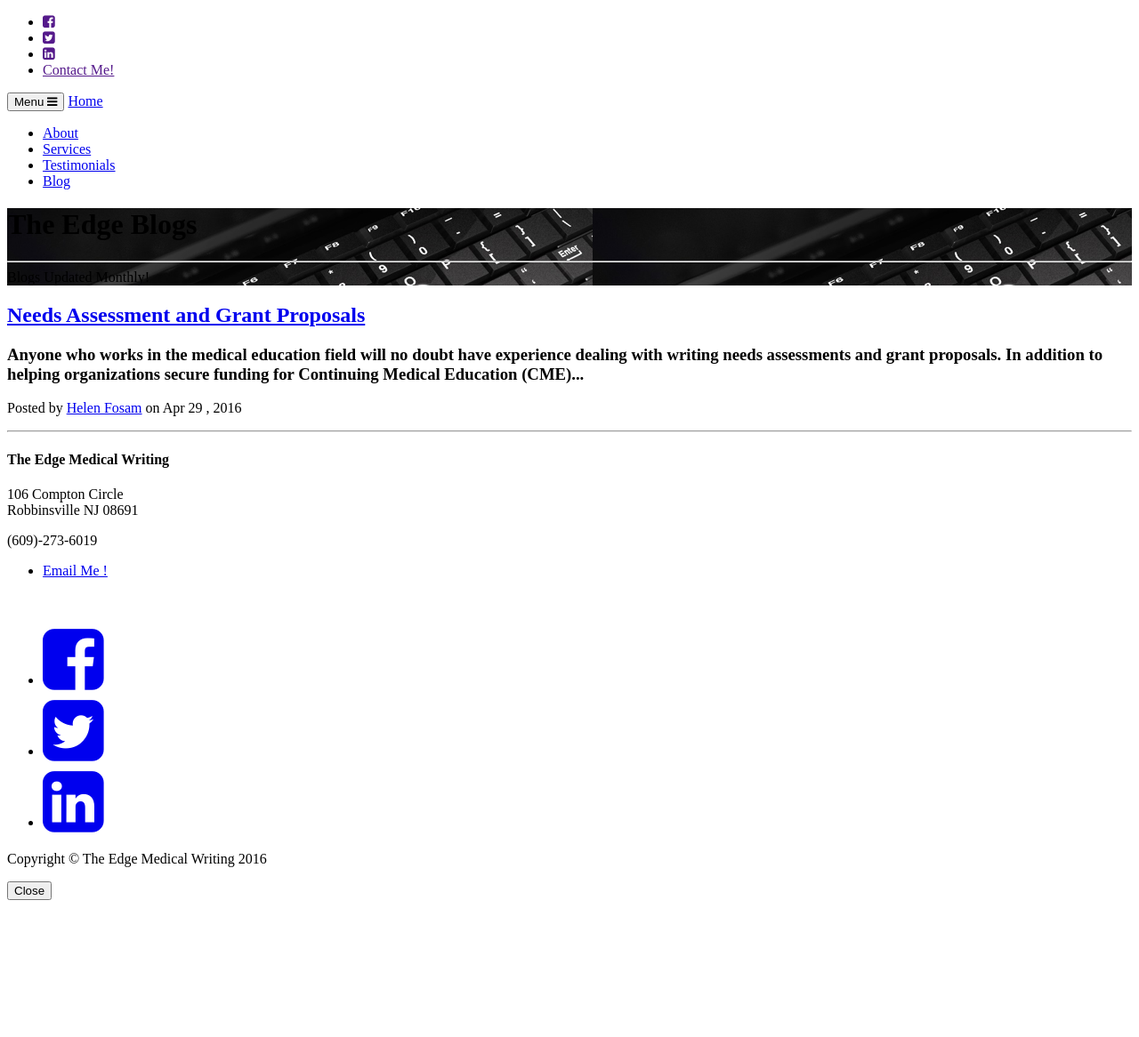
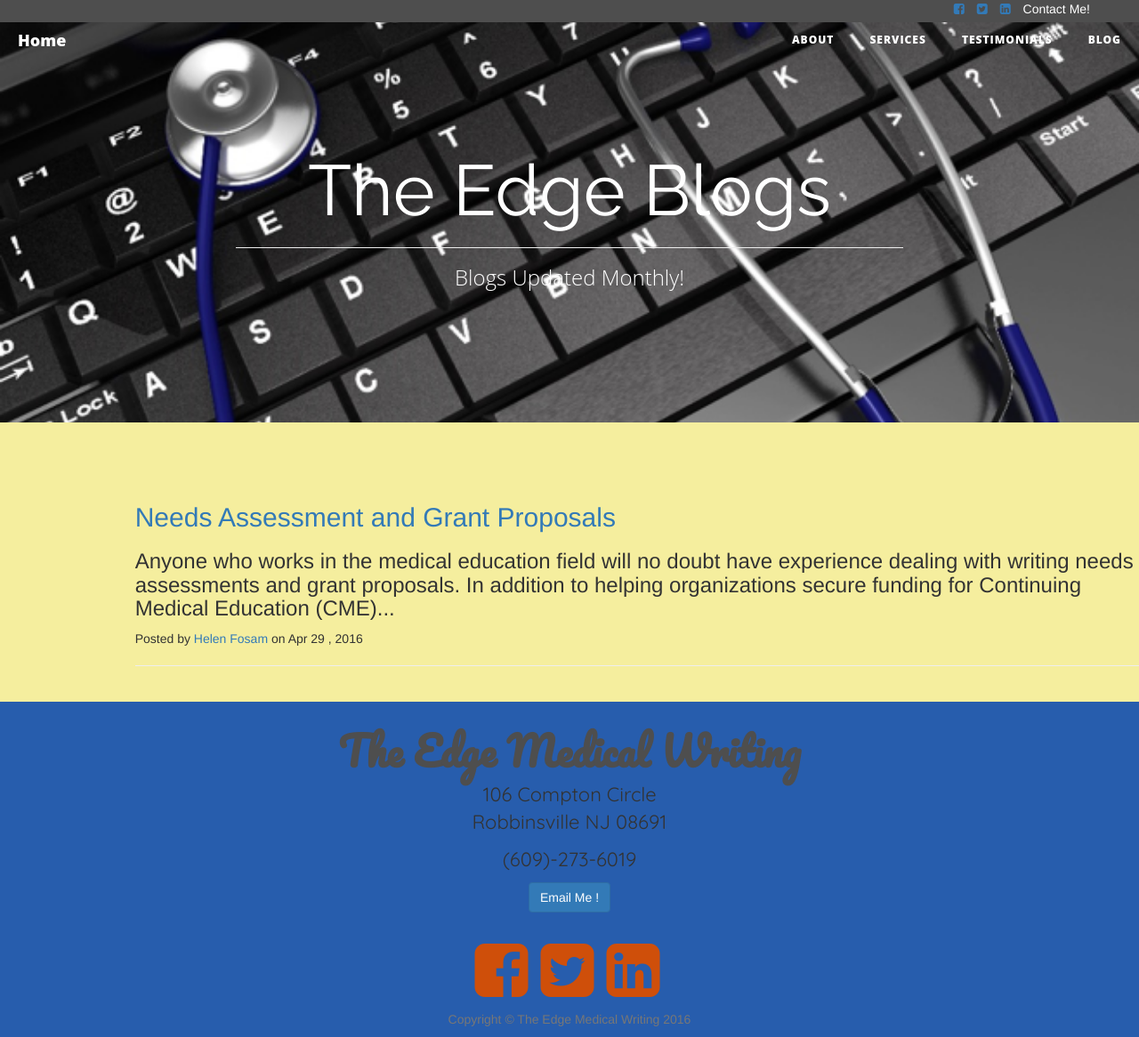
Before and after one commit to saltoriousSIG/theedge, a Jekyll site: the page built from blog.html, in a window 1280 px wide. Shown: the whole page at 89% size. Built offline with Jekyll 4.4.1, drawn with Linux system fonts in a browser that asks for light colours; before the commit the page ends 1020 px from its top, so only the background shows below that.

Commit message:
Update head.html

```diff
--- a/_includes/head.html
+++ b/_includes/head.html
@@ -9,7 +9,7 @@
 
 
     <link rel="stylesheet" href="/assets/css/font-awesome-4.6.3/css/font-awesome.min.css">
-    <link rel="stylesheet" href="/assets/css/main.scss">
+    <link rel="stylesheet" href="/{{site.url}}/assets/css/main.css">
     <link href='https://fonts.googleapis.com/css?family=Lobster|Lobster+Two:400,400italic,700,700italic|Quicksand:400,300,700|Poiret+One|Raleway:400,400italic,200,200italic,300italic,800,700italic,800italic,900italic|Fredoka+One|Oleo+Script:400,700' rel='stylesheet' type='text/css'>
     <link href='https://fonts.googleapis.com/css?family=Pacifico' rel='stylesheet' type='text/css'>
 
```
